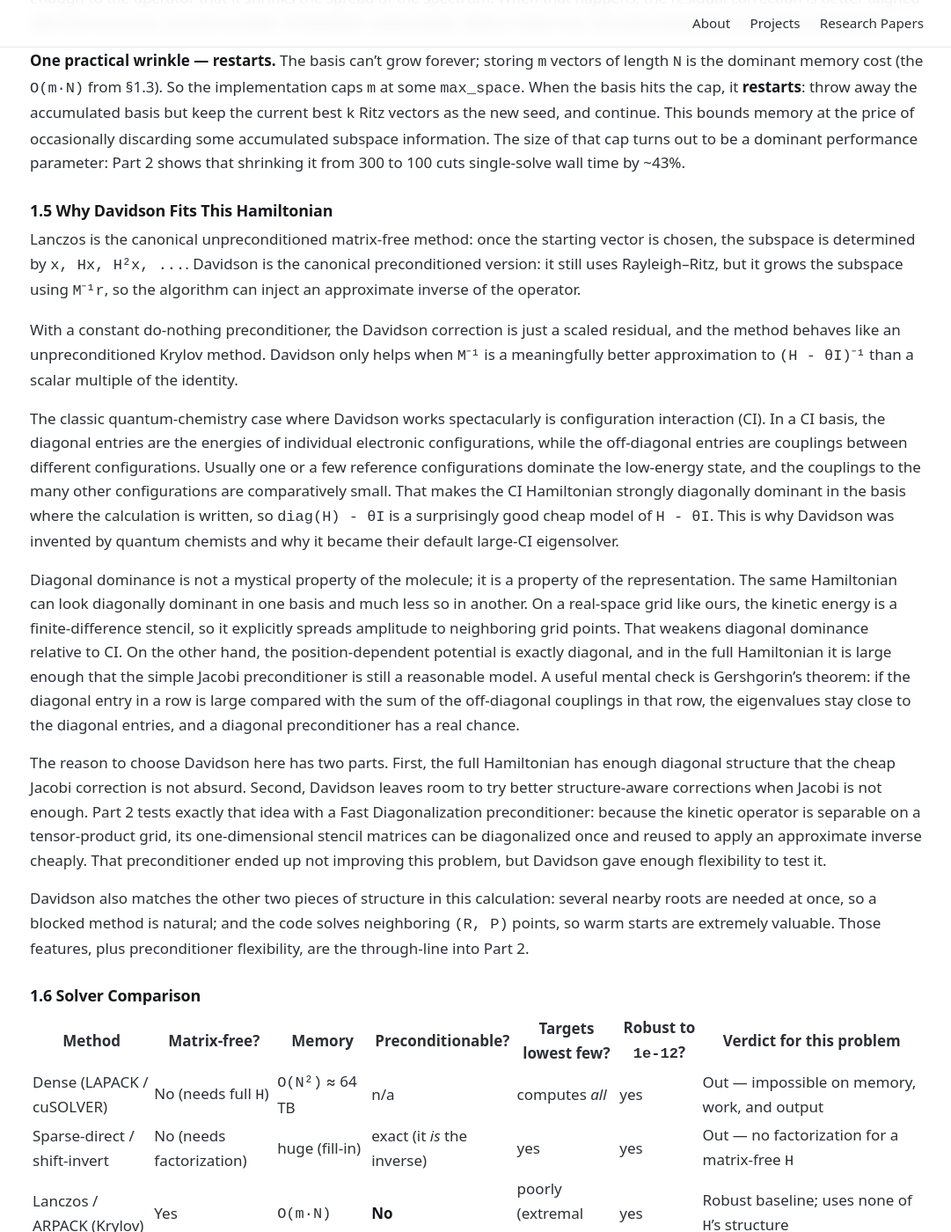
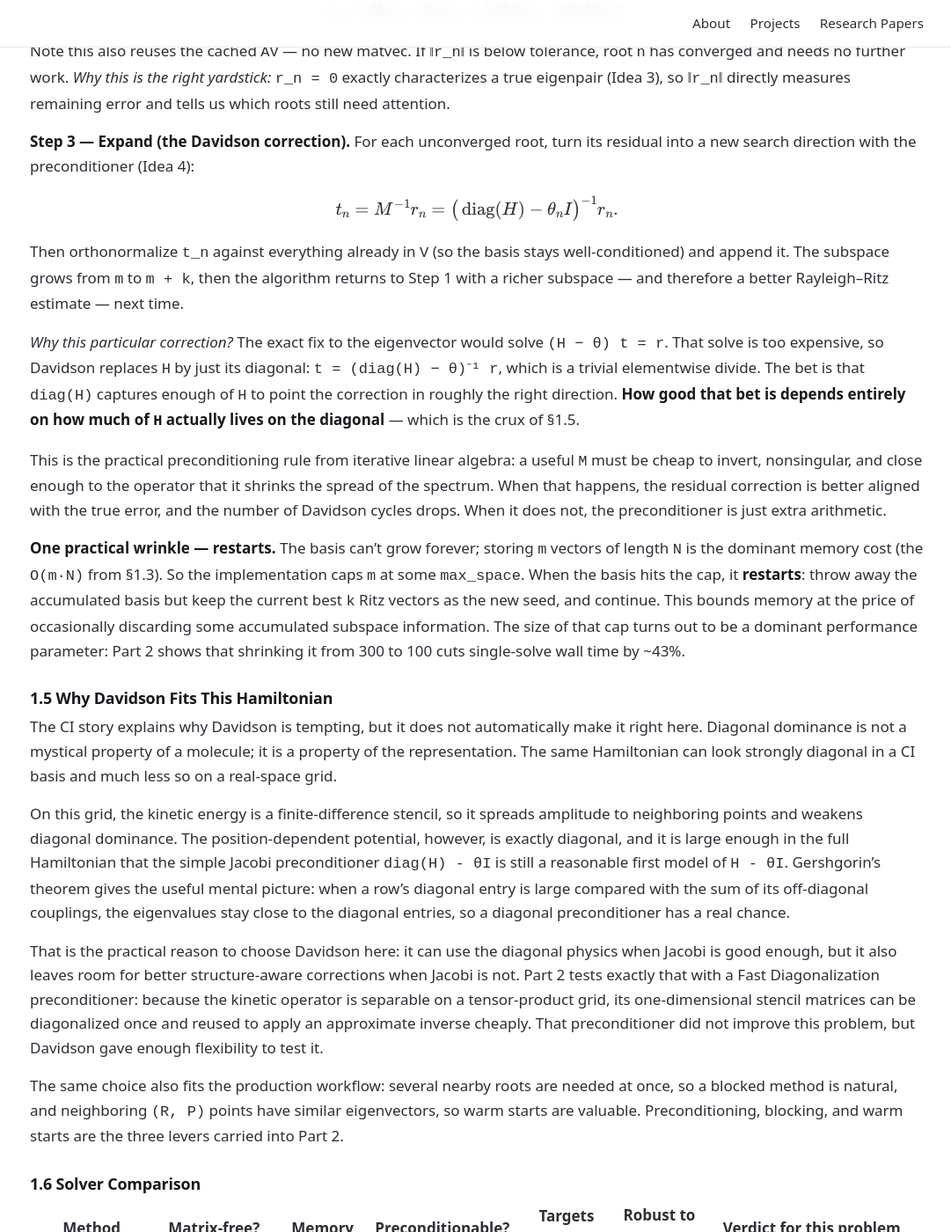
Before and after one commit to BhatiMansi/BhatiMansi.github.io, a Jekyll site: the page built from writing/gpu-eigensolver.md, in a window 1280 px wide and 1400 px high, scrolled down 6541 px. Shown: the whole window at 88% size, without its empty margins (98-1179 px from the left). Built offline with Jekyll 4.4.1, drawn with Linux system fonts in a browser that asks for light colours; some of the changed text lies outside the part shown.

Commit message:
rewrite iterative solvers

```diff
--- a/writing/gpu-eigensolver.md
+++ b/writing/gpu-eigensolver.md
@@ -20,8 +20,10 @@
 electron-nuclear calculation.
 
 The benchmark is the smallest molecular system that still contains this coupling:
-an $H_2^+$-like three-body problem with two nuclei and one electron. In the lab
-frame, the three particles have nine spatial coordinates. Overall translation and
+an `H_2^+`-like three-body problem with two nuclei and one electron. Since there
+is only one electron, there are no electron-electron correlations, making it a
+clean system for studying electron-nuclear correlation effects. In the lab frame,
+the three particles have nine spatial coordinates. Overall translation and
 rotation do not change the internal energy, so the physical problem can be
 reduced to three internal coordinates. That reduction is what makes the problem
 possible to study exactly enough to validate the new phase-space theory.
@@ -68,23 +70,27 @@
 bytes each) that is **~64 terabytes** — for a *single* grid point. Storing `H`
 explicitly is off the table before diagonalization even begins.
 
-**(2) Only the bottom of the spectrum is needed.** In this molecular problem the
-physically relevant states are the ground state and a few low-lying excitations.
-Computing all two million eigenvalues would solve a much larger problem than the
-one physics asks for.
+Fortunately, nature gives us two useful kinds of structure: the physics only asks
+for a few low-energy states, and the real-space Hamiltonian is sparse because
+local operators only couple nearby grid points. The problem is enormous, but it
+is not structureless.
 
-**(3) The solve is repeated thousands of times.** The phase-space surface is sampled on a
+**(2) Only the bottom of the spectrum is needed.** The physically relevant states
+are the ground state and a few low-lying excitations. Computing all two million
+eigenvalues would solve a much larger problem than the one physics asks for.
+
+**(3) The matrix has helpful structure: it is sparse and partly diagonal.**
+This is the quantum-chemistry silver lining. Local operators on a real-space grid
+only couple a grid point to itself or to nearby grid points, so most possible
+matrix entries are exactly zero. `H` is a sum of physical terms with very
+different structure:
+
+**(4) The solve is repeated thousands of times.** The phase-space surface is sampled on a
 100 × 100 grid of `(R, P)` points, so this eigenproblem is solved ~**10,000 times**.
 Throughput matters as much as the cost of any single solve. Fortunately, the
 Hamiltonian changes smoothly as `(R, P)` changes, so neighboring phase-space
 points have nearly the same low-energy eigenvectors. That smoothness becomes a
 major algorithmic advantage later.
-
-**(4) The matrix has helpful structure: it is sparse and partly diagonal.**
-This is the quantum-chemistry silver lining. Local operators on a real-space grid
-only couple a grid point to itself or to nearby grid points, so most possible
-matrix entries are exactly zero. `H` is a sum of physical terms with very
-different structure:
 
 - The **potential energy** (electron–nucleus attraction, etc.) and the bulk of
   the **spin–orbit coupling** are *diagonal* or nearly so: on a real-space grid,
@@ -111,11 +117,7 @@
   is naturally a 4-dimensional array of shape `(spin, x, y, z) = (2, 100, 100,
   100)`. To take the second derivative along, say, the `x`-axis, multiply by a
   small `100 × 100` finite-difference matrix `D_x`, applied **independently for
-  every combination of the other indices** `(spin, y, z)`.
-
-Reshape the big array so the target axis is the "rows," and the operation becomes
-one matrix–matrix multiply by the small `100 × 100` operator, batched over all the
-other indices. The three kinetic directions are three such batched GEMMs.
+  every combination of the other indices** `(spin, y, z)`. The three kinetic directions are three such batched GEMMs.
 
 > **Dimension check.** The *operators* are small — three `100 × 100`
 > 1D derivative matrices, **not** a single `100 × 100 × 100` object. What's big is
@@ -125,9 +127,11 @@
 The dense matrix-multiply-like contractions and elementwise array math, both over
 millions of complex numbers, are massively parallel and limited mainly by
 **memory bandwidth** — the rate at which data can be streamed through the chip. A
-modern GPU has far more memory bandwidth and arithmetic throughput than a CPU,
-and this workload is large, regular, and data-parallel. Across ~10,000 solves, a
-CPU would be bandwidth-starved.
+modern GPU has far more memory bandwidth than a CPU, and a single matvec contains
+enough regular, data-parallel work to keep many GPU threads busy. The Davidson
+iteration is still sequential at the algorithmic level, each correction depends
+on the previous one, but each Hamiltonian application inside that sequence is a
+large parallel kernel. Across ~10,000 solves, that per-matvec speed matters.
 
 This also explains why the implementation does not simply use a sparse-matrix
 library. A reader might expect a sparse Hamiltonian to belong in NVIDIA
@@ -146,9 +150,7 @@
 `Hx` produces another `100 × 100 × 100` array. Including spin only doubles the
 leading dimension; it does not change the algorithmic picture.
 
-**Idea 1 — Iterate, don't solve.** Since only `x ↦ H x` is available, the answer
-is built by repeated multiplication by `H`, refining a guess each step. Methods
-built this way are **iterative eigensolvers**.
+**Idea 1 — Iterate, don't solve. Iterate with matvecs, don’t diagonalize directly.** Since only `x ↦ Hx` is available, the eigensolver must improve approximate eigenvectors through repeated matrix-free Hamiltonian applications rather than by forming and diagonalizing H. Methods built this way are **iterative eigensolvers.**
 
 **Idea 2 — Work inside a small subspace (the projection trick / Rayleigh–Ritz).**
 The 2-million-dimensional matrix cannot be diagonalized directly, but a
@@ -159,7 +161,7 @@
    the columns of a tall, skinny matrix `V` (`N × m`). Keep them orthonormal.
 2. **Project** the giant problem onto that subspace: form the small matrix
    `H_eff = Vᵀ H V` (size `50 × 50` if `m = 50`). Building it costs one matvec
-   per basis vector plus a tall-skinny GEMM — cheap compared with storing `H`.
+   per basis vector plus a tall-skinny GEMM, cheap compared with storing `H`.
 3. Diagonalize the small `H_eff` exactly. Its eigenvalues `θ` approximate
    eigenvalues of `H`, and `V c` (where `c` is a small eigenvector) approximates
    the corresponding eigenvector of `H`.
@@ -220,15 +231,21 @@
 are told to use `which='LM', sigma=0` rather than asking for "smallest magnitude"
 directly.)
 
-The catch: applying `(H − σI)⁻¹` to a vector means *solving the linear system*
-`(H − σI) z = b` at every iteration. Done directly, that requires a
-**factorization** of `H − σI` (e.g. LU: writing it as a product of triangular
-matrices solvable by substitution). Factorization is `O(N³)` and, for a
-sparse matrix, suffers **fill-in** — the zeros turn into nonzeros, so the factors
-need vastly more memory than the original sparse operator. With a matrix-free `H`,
-there are no explicit entries to factor. So shift-invert, the textbook fast path
-to small eigenvalues, is unavailable here. The bottom of the spectrum must be
-found without factorization, which raises the bar on the preconditioner (§1.5).
+The catch is that applying `(H − σI)⁻¹` to a vector does not mean forming the
+inverse explicitly. It means solving a linear system,
+`(H − σI) z = b`, at every iteration. The standard way to make those repeated
+solves fast is to factor `H − σI` once — for example, rewrite it as triangular
+factors that can be solved by back-substitution — and then reuse those factors
+for many right-hand sides.
+
+That standard route is unavailable here. With a matrix-free `H`, there are no
+explicit entries to factor in the first place. Even if the sparse matrix were
+built, its factors would usually suffer **fill-in**: the triangular factors
+contain nonzero entries in places where the original sparse matrix had zeros, so
+they can require vastly more memory than the original operator. Shift-invert is
+therefore the textbook fast path to small eigenvalues, but not a practical path
+for this calculation. The bottom of the spectrum has to be found without
+factorization, which raises the bar on the preconditioner (§1.5).
 
 **Krylov methods — Lanczos / ARPACK — matrix-free baseline.**
 A **Krylov subspace** is `span{x, Hx, H²x, …, H^{m−1}x}` — the span of `x` and its
@@ -260,7 +278,14 @@
 subspace it builds is therefore *not* a Krylov subspace — it's adaptively bent
 toward the eigenvectors using whatever knowledge of `H` is baked into `M`. That
 single hook, the freedom to choose `M`, is the entire reason to prefer it here.
-The mechanics are in §1.4, and the case for *why* that freedom helps is §1.5.
+Ernest Davidson introduced this style of iteration in the 1970s for exactly the
+kind of problem quantum chemists kept meeting: very large CI Hamiltonians where
+only a handful of low-energy states mattered. In a CI basis, the diagonal entries
+are the energies of individual electronic configurations, while the off-diagonal
+entries are couplings between configurations. When one or a few reference
+configurations dominate, `diag(H) - θI` is not a throwaway approximation; it is a
+cheap piece of chemical information. More explanation about the algorithm is in
+§1.4 and §1.5.
 
 **Three close relatives.** These are variations on the Davidson
 idea kept in reserve rather than used here:
@@ -382,54 +407,32 @@
 
 ### 1.5 Why Davidson Fits This Hamiltonian
 
-Lanczos is the canonical unpreconditioned matrix-free method: once the starting
-vector is chosen, the subspace is determined by `x, Hx, H²x, ...`. Davidson is the
-canonical preconditioned version: it still uses Rayleigh–Ritz, but it grows the
-subspace using `M⁻¹r`, so the algorithm can inject an approximate inverse of the
-operator.
+The CI story explains why Davidson is tempting, but it does not automatically
+make it right here. Diagonal dominance is not a mystical property of a molecule;
+it is a property of the representation. The same Hamiltonian can look strongly
+diagonal in a CI basis and much less so on a real-space grid.
 
-With a constant do-nothing preconditioner, the Davidson correction is just a
-scaled residual, and the method behaves like an unpreconditioned Krylov method.
-Davidson only helps when `M⁻¹` is a meaningfully better approximation to
-`(H - θI)⁻¹` than a scalar multiple of the identity.
+On this grid, the kinetic energy is a finite-difference stencil, so it spreads
+amplitude to neighboring points and weakens diagonal dominance. The
+position-dependent potential, however, is exactly diagonal, and it is large
+enough in the full Hamiltonian that the simple Jacobi preconditioner
+`diag(H) - θI` is still a reasonable first model of `H - θI`. Gershgorin's
+theorem gives the useful mental picture: when a row's diagonal entry is large
+compared with the sum of its off-diagonal couplings, the eigenvalues stay close
+to the diagonal entries, so a diagonal preconditioner has a real chance.
 
-The classic quantum-chemistry case where Davidson works spectacularly is
-configuration interaction (CI). In a CI basis, the diagonal entries are the
-energies of individual electronic configurations, while the off-diagonal entries
-are couplings between different configurations. Usually one or a few reference
-configurations dominate the low-energy state, and the couplings to the many other
-configurations are comparatively small. That makes the CI Hamiltonian strongly
-diagonally dominant in the basis where the calculation is written, so
-`diag(H) - θI` is a surprisingly good cheap model of `H - θI`. This is why
-Davidson was invented by quantum chemists and why it became their default
-large-CI eigensolver.
+That is the practical reason to choose Davidson here: it can use the diagonal
+physics when Jacobi is good enough, but it also leaves room for better
+structure-aware corrections when Jacobi is not. Part 2 tests exactly that with a
+Fast Diagonalization preconditioner: because the kinetic operator is separable on
+a tensor-product grid, its one-dimensional stencil matrices can be diagonalized
+once and reused to apply an approximate inverse cheaply. That preconditioner did
+not improve this problem, but Davidson gave enough flexibility to test it.
 
-Diagonal dominance is not a mystical property of the molecule; it is a property
-of the representation. The same Hamiltonian can look diagonally dominant in one
-basis and much less so in another. On a real-space grid like ours, the kinetic
-energy is a finite-difference stencil, so it explicitly spreads amplitude to
-neighboring grid points. That weakens diagonal dominance relative to CI. On the
-other hand, the position-dependent potential is exactly diagonal, and in the full
-Hamiltonian it is large enough that the simple Jacobi preconditioner is still a
-reasonable model. A useful mental check is Gershgorin's theorem: if the diagonal
-entry in a row is large compared with the sum of the off-diagonal couplings in
-that row, the eigenvalues stay close to the diagonal entries, and a diagonal
-preconditioner has a real chance.
-
-The reason to choose Davidson here has two parts. First, the full Hamiltonian has
-enough diagonal structure that the cheap Jacobi correction is not absurd. Second,
-Davidson leaves room to try better structure-aware corrections
-when Jacobi is not enough. Part 2 tests exactly that idea with a Fast
-Diagonalization preconditioner: because the kinetic operator is separable on a
-tensor-product grid, its one-dimensional stencil matrices can be diagonalized
-once and reused to apply an approximate inverse cheaply. That preconditioner
-ended up not improving this problem, but Davidson gave enough flexibility to test
-it.
-
-Davidson also matches the other two pieces of structure in this calculation:
-several nearby roots are needed at once, so a blocked method is natural; and the
-code solves neighboring `(R, P)` points, so warm starts are extremely valuable.
-Those features, plus preconditioner flexibility, are the through-line into Part 2.
+The same choice also fits the production workflow: several nearby roots are
+needed at once, so a blocked method is natural, and neighboring `(R, P)` points
+have similar eigenvectors, so warm starts are valuable. Preconditioning,
+blocking, and warm starts are the three levers carried into Part 2.
 
 ### 1.6 Solver Comparison
 
```
Also changed, not shown: other parts of writing/gpu-eigensolver.md (+16 -6 lines).
